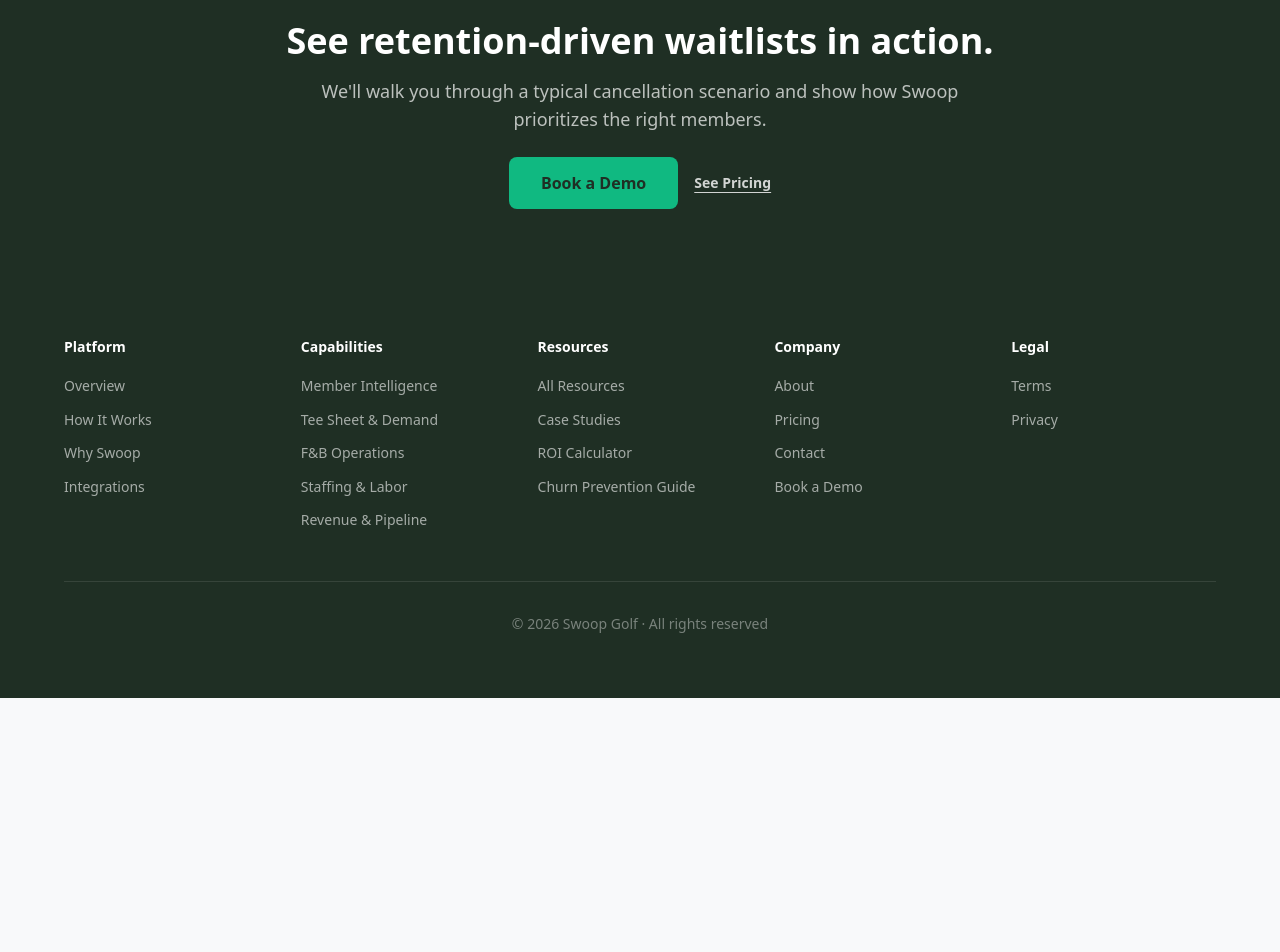
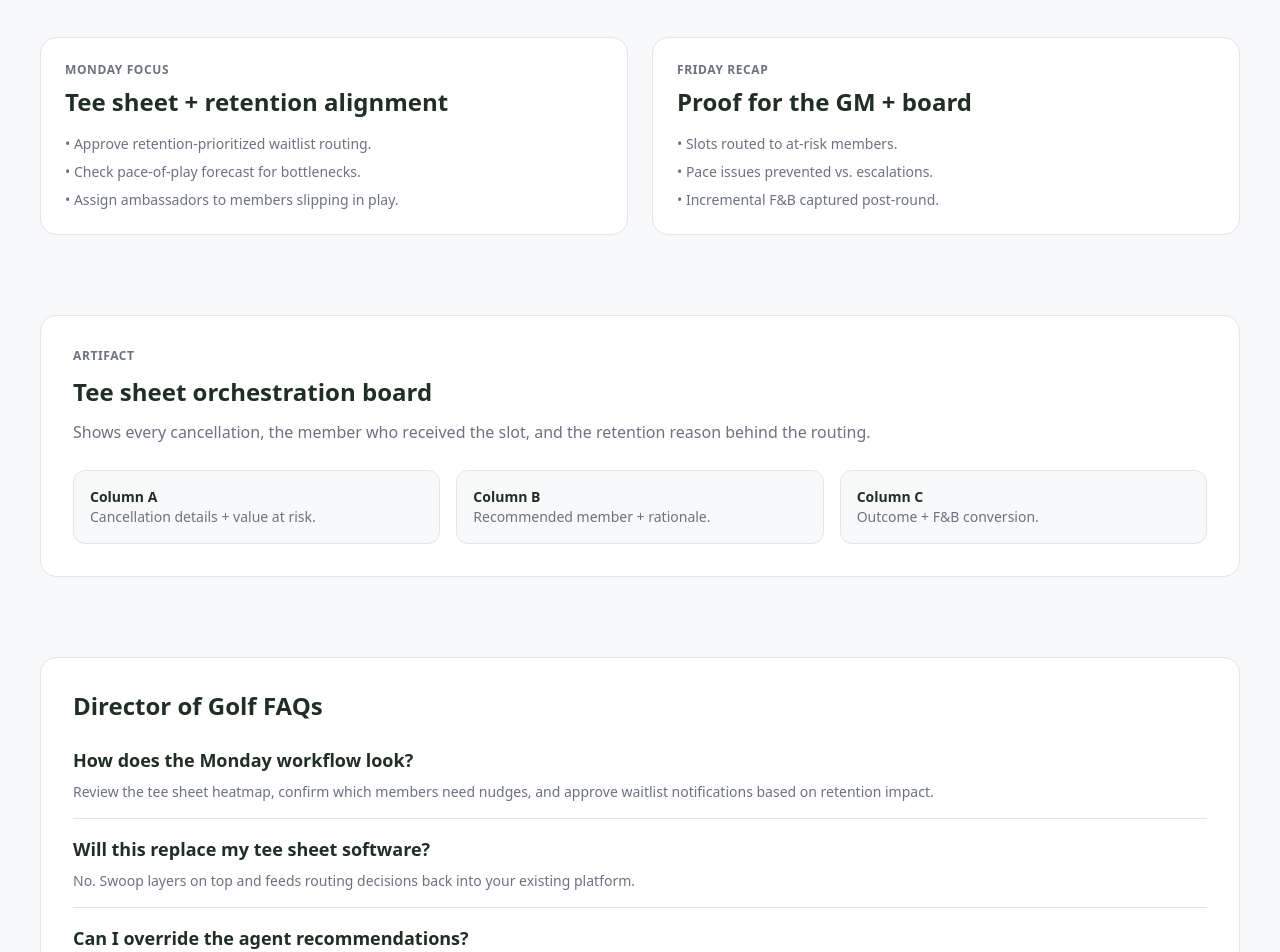
Before and after one commit to ty-hayes-82/swoop-member-intelligence-website, a Next.js app: page /for/directors-of-golf in a window 1280 px wide. Shown: the part 2920-3872 px from the top of the page. Before the commit the page ends 3618 px from the top, so only its background shows below. Built offline with nearby package versions, Linux system fonts and the light colour scheme.

Commit message:
feat: add cadence depth to director of golf page

```diff
--- a/app/for/directors-of-golf/page.jsx
+++ b/app/for/directors-of-golf/page.jsx
@@ -21,6 +21,13 @@
   { tool: 'Member Engagement Tracking', desc: "Which members haven't booked in 30+ days? Which weekend warriors are slipping to once-a-month play? Swoop surfaces engagement decay before it becomes churn." },
   { tool: 'Post-Round F&B Conversion', desc: 'Track which members skip the Grill Room after their round. Swoop flags low-converting golfers so you can test targeted post-round nudges or member ambassador outreach.' },
   { tool: 'Operations Dashboard', desc: "Real-time view of today's tee sheet flow, pace of play alerts, staffing coverage, and cancellation clusters. Your command center for daily golf operations." },
+]
+
+const dogFaqs = [
+  { q: 'How does the Monday workflow look?', a: 'Review the tee sheet heatmap, confirm which members need nudges, and approve waitlist notifications based on retention impact.' },
+  { q: 'Will this replace my tee sheet software?', a: 'No. Swoop layers on top and feeds routing decisions back into your existing platform.' },
+  { q: 'Can I override the agent recommendations?', a: 'Always. You approve or reroute any slot before notifications go out.' },
+  { q: 'Does this help with F&B conversions?', a: 'Yes. Post-round data highlights foursomes that skip the Grill Room so you can test offers immediately.' },
 ]
 
 export default function DirectorsOfGolfPage() {
@@ -122,9 +129,68 @@
         </div>
       </section>
 
+      <section className="py-20 px-6">
+        <div className="max-w-container mx-auto grid gap-6 lg:grid-cols-2">
+          <article className="rounded-2xl border border-swoop-border bg-white p-6">
+            <p className="text-xs font-semibold uppercase tracking-wider text-swoop-muted">Monday focus</p>
+            <h3 className="mt-2 text-2xl font-bold">Tee sheet + retention alignment</h3>
+            <ul className="mt-4 space-y-2 text-sm text-swoop-muted">
+              <li>• Approve retention-prioritized waitlist routing.</li>
+              <li>• Check pace-of-play forecast for bottlenecks.</li>
+              <li>• Assign ambassadors to members slipping in play.</li>
+            </ul>
+          </article>
+          <article className="rounded-2xl border border-swoop-border bg-white p-6">
+            <p className="text-xs font-semibold uppercase tracking-wider text-swoop-muted">Friday recap</p>
+            <h3 className="mt-2 text-2xl font-bold">Proof for the GM + board</h3>
+            <ul className="mt-4 space-y-2 text-sm text-swoop-muted">
+              <li>• Slots routed to at-risk members.</li>
+              <li>• Pace issues prevented vs. escalations.</li>
+              <li>• Incremental F&amp;B captured post-round.</li>
+            </ul>
+          </article>
+        </div>
+      </section>
+
+      <section className="px-6">
+        <div className="max-w-container mx-auto rounded-2xl border border-swoop-border bg-white p-8">
+          <p className="text-xs font-semibold uppercase tracking-wider text-swoop-muted">Artifact</p>
+          <h3 className="mt-3 text-2xl font-bold">Tee sheet orchestration board</h3>
+          <p className="mt-3 text-swoop-muted">Shows every cancellation, the member who received the slot, and the retention reason behind the routing.</p>
+          <div className="mt-6 grid gap-4 md:grid-cols-3">
+            <div className="rounded-xl border border-swoop-border bg-swoop-bg p-4">
+              <p className="text-sm font-semibold">Column A</p>
+              <p className="text-sm text-swoop-muted">Cancellation details + value at risk.</p>
+            </div>
+            <div className="rounded-xl border border-swoop-border bg-swoop-bg p-4">
+              <p className="text-sm font-semibold">Column B</p>
+              <p className="text-sm text-swoop-muted">Recommended member + rationale.</p>
+            </div>
+            <div className="rounded-xl border border-swoop-border bg-swoop-bg p-4">
+              <p className="text-sm font-semibold">Column C</p>
+              <p className="text-sm text-swoop-muted">Outcome + F&amp;B conversion.</p>
+            </div>
+          </div>
+        </div>
+      </section>
+
+      <section className="py-20 px-6">
+        <div className="max-w-container mx-auto rounded-2xl border border-swoop-border bg-white p-8">
+          <h2 className="text-2xl font-bold">Director of Golf FAQs</h2>
+          <div className="mt-6 space-y-4">
+            {dogFaqs.map((faq) => (
+              <article key={faq.q} className="border-b border-swoop-border pb-4 last:border-0 last:pb-0">
+                <h3 className="text-lg font-semibold">{faq.q}</h3>
+                <p className="mt-2 text-sm text-swoop-muted">{faq.a}</p>
+              </article>
+            ))}
+          </div>
+        </div>
+      </section>
+
       <CTASection
-        headline="See retention-driven waitlists in action."
-        subtext="We'll walk you through a typical cancellation scenario and show how Swoop prioritizes the right members."
+        headline="Book a Demo for your tee sheet team"
+        subtext="We&apos;ll simulate cancellations, approvals, and F&amp;B follow-ups so you can see the full retention impact."
       />
     </>
   )
```
